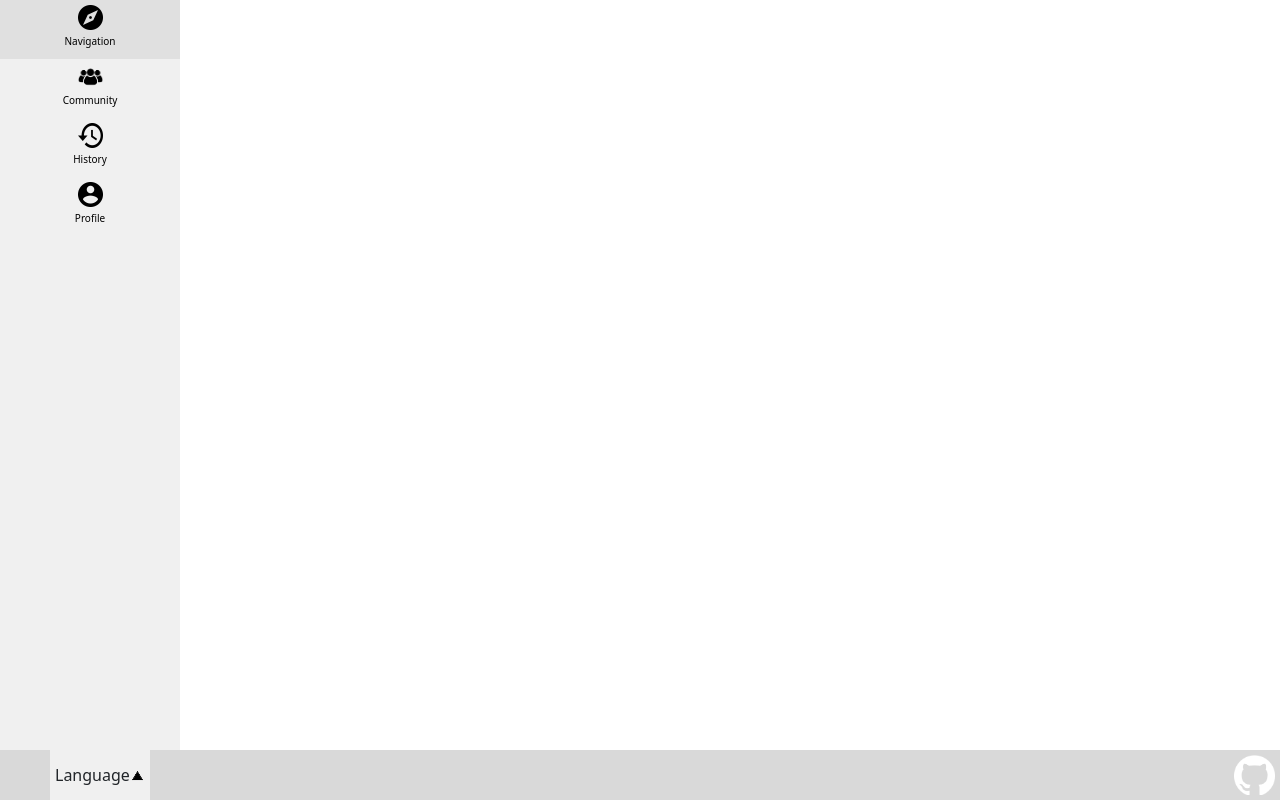
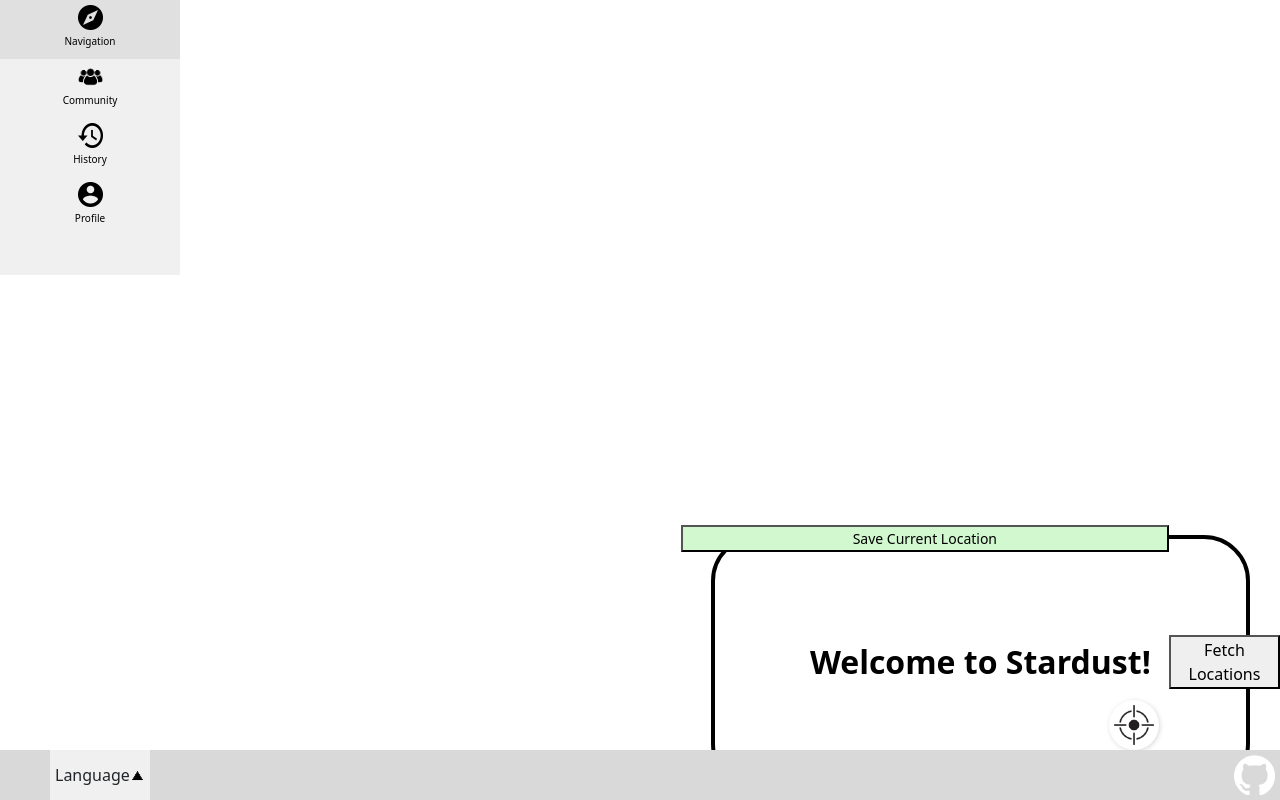
Before and after one commit to JackHuynhLe/1800_202410_BBY26, a website with bundled scripts: page history.html in a window 1280 px wide. Built offline with nearby package versions, Linux system fonts and the light colour scheme; no server answers.

Commit message:
Discovered bug issue with fetching location for history

```diff
--- a/history.html
+++ b/history.html
@@ -52,18 +52,44 @@
   <!--    main    -->
   <link rel="stylesheet" href="./styles/global.css">
   <!--    specific    -->
-  <link rel="stylesheet" href="./styles/history.css">
+  <link rel="stylesheet" href="styles/main.css">
 
   <!--    *****Libraries*****   -->
 
   <!--    Script    -->
-
+  <script defer src="./scripts/client.js"></script>
+  <script defer src="./scripts/map.js"></script>
+  <script type="module" src="./scripts/firebase_docs.mjs"></script>
 
 </head>
 
 <body>
+<header class="header">
+  <div class="header-title">
+    <span class="lang-text" data-key="welcomeToStardust">Welcome to Stardust!</span>
+  </div>
+</header>
 
 <main>
+  <div class="main-map">
+
+    <!--Save current location btn-->
+    <small>
+      <button id="saveLocationBtn" class="overflow">
+        <span class="lang-text" data-key="saveCurrentLocation">Save Current Location</span>
+      </button>
+    </small>
+
+    <!--Current location btn-->
+    <div id="currentLocationBtn">
+      <img src="./images/icon/icon_currentLocationBtn.png" alt="+">
+    </div>
+  </div>
+
+  <!-- This works over here -->
+  <button id="fetchLocationsBtn">Fetch Locations</button>
+  <div id="locationsDisplay"></div> <!-- Placeholder for displaying fetched locations -->
+
 
 </main>
 <!-- Bottom Navbar -->
@@ -71,9 +97,6 @@
 
 <!-- Footer -->
 <div id="footerContainer" class="footer"></div>
-<script defer src="./scripts/client.js"></script>
-<script type="module" src="./scripts/firebaseInit.js"></script>
-<script type="module" src="./scripts/firebase_docs.mjs"></script>
 </body>
 
 </html>
```
